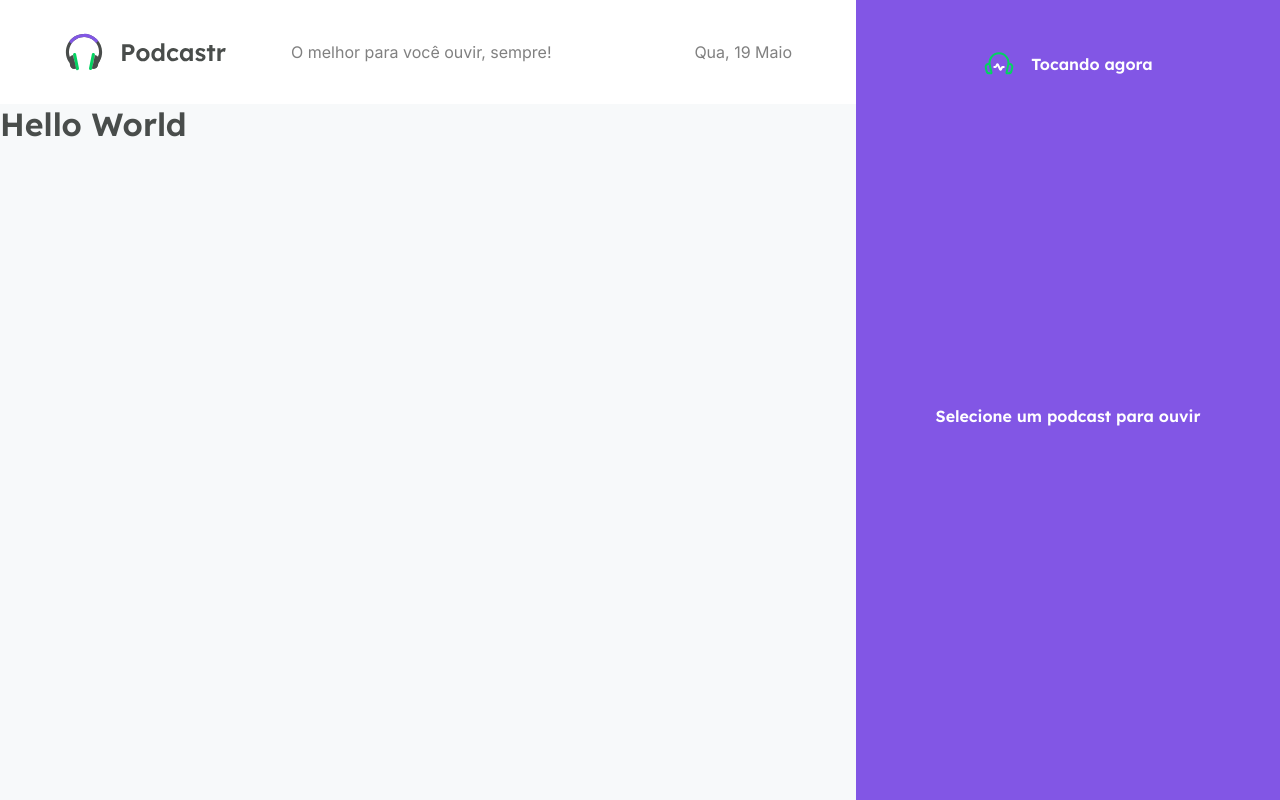
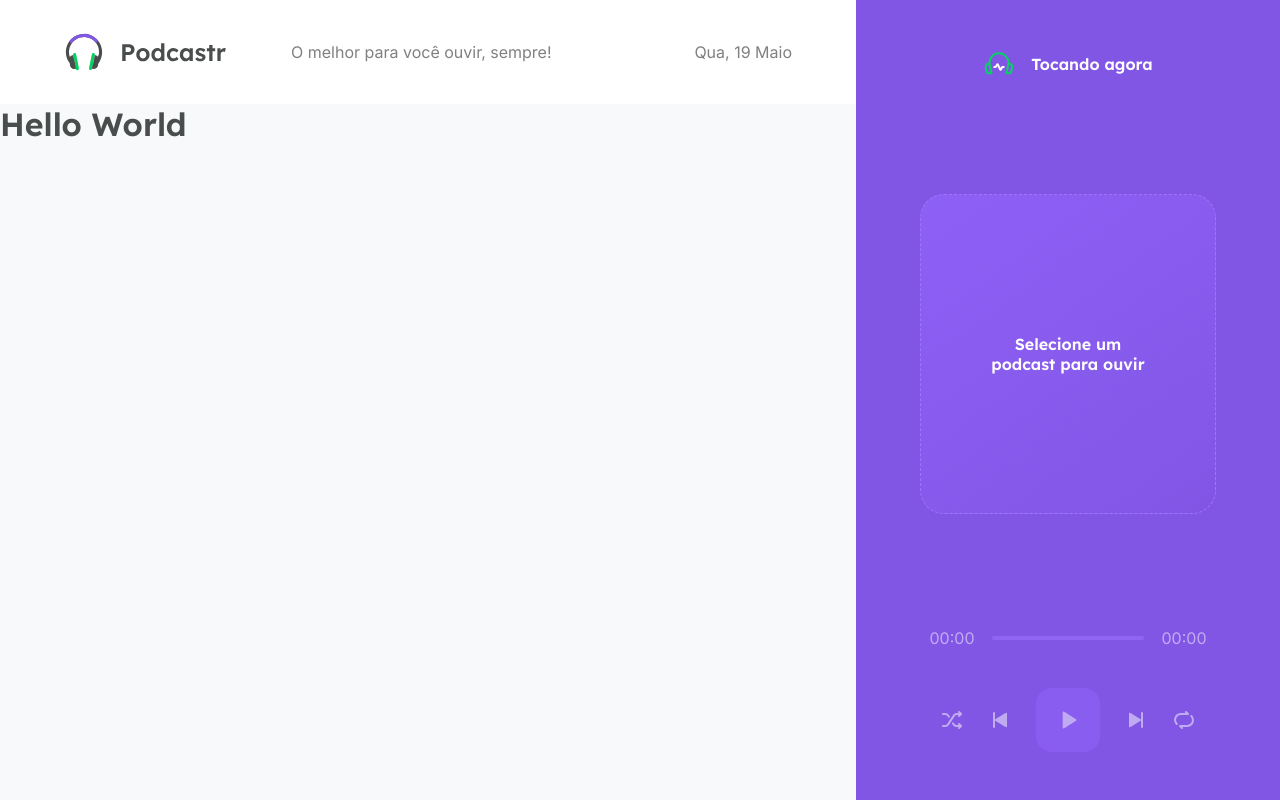
Before and after one commit to caravieri/podcastrnext, a Next.js app: page / in a window 1280 px wide. Built offline with nearby package versions, Linux system fonts and the light colour scheme.

Commit message:
Estilização do player

```diff
--- a/src/components/Player/index.tsx
+++ b/src/components/Player/index.tsx
@@ -12,7 +12,34 @@
           <strong>Selecione um podcast para ouvir</strong>
         </div>
 
-        <footer></footer>
+        <footer className={styles.empty}>
+
+          <div className = {styles.progress}>
+            <span>00:00</span>
+            <div className={styles.slider}>
+              <div className={styles.emptySlider}/>
+            </div>
+            <span>00:00</span>
+          </div>
+
+          <div className={styles.buttons}>
+            <button type="button">
+              <img src="/shuffle.svg" alt="Embaralhar"/>
+            </button>
+            <button type="button">
+              <img src="/play-previous.svg" alt="Tocar anterior"/>
+            </button>
+            <button type="button" className={styles.playButton}>
+              <img src="/play.svg" alt="Tocar"/>
+            </button>
+            <button type="button">
+              <img src="/play-next.svg" alt="Tocar próxima"/>
+            </button>
+            <button type="button">
+              <img src="/repeat.svg" alt="Repetir"/>
+            </button>
+          </div>
+        </footer>
       </div>
     );
 
--- a/src/components/Player/styles.module.scss
+++ b/src/components/Player/styles.module.scss
@@ -21,4 +21,76 @@
         font-family: Lexend, sans-serif;
         font-weight: 600;
     }
+
+    footer{
+        align-self: stretch;
+
+        &.empty{
+            opacity: 0.5;
+        }
+    }
+
+
+
+    .emptyPlayer{
+        width: 100%;
+        height: 20rem;
+        border: 1.5px dashed var(--purple-300);
+        border-radius: 1.5rem;
+        background: linear-gradient(143.8deg, rgba(145, 100, 250, 0.8) 0%, rgba(0, 0, 0, 0) 100%);
+
+        padding: 4rem;
+        text-align: center;
+
+        display: flex;
+        align-items: center;
+        justify-content: center;
+    }
+
+    .progress{
+        display: flex;
+        align-items: center;
+        gap: 0.5rem;
+        font-size: 0.875;
+
+        span{
+            display: inline-block;
+            width: 4rem;
+            text-align: center;
+        }
+
+        .slider{
+            flex: 1;
+
+            .emptySlider{
+                width: 100%;
+                height: 4px;
+                background: var(--purple-300);
+                border-radius: 2px;
+            }
+        }
+
+
+    }
+
+    .buttons {
+        display: flex;
+        align-items: center;
+        justify-content: center;
+        margin-top: 2.5rem;
+        gap: 1.5rem;
+
+        button{
+            background: transparent;
+            border: 0;
+            font-size: 0;
+
+            &.playButton{
+                width: 4rem;
+                height: 4rem;
+                border-radius: 1rem;
+                background: var(--purple-400);
+            }
+        }
+    }
 }
```
